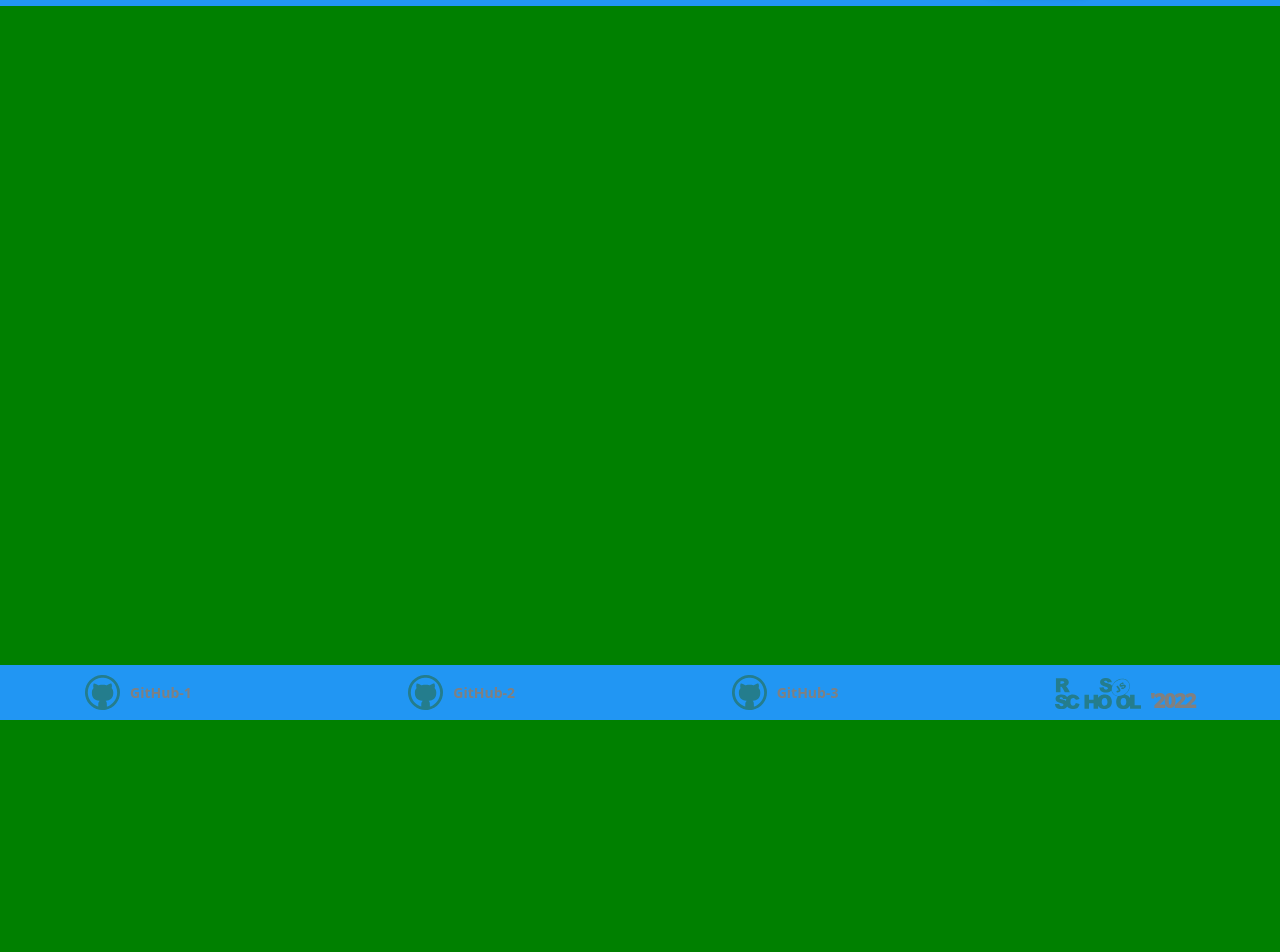
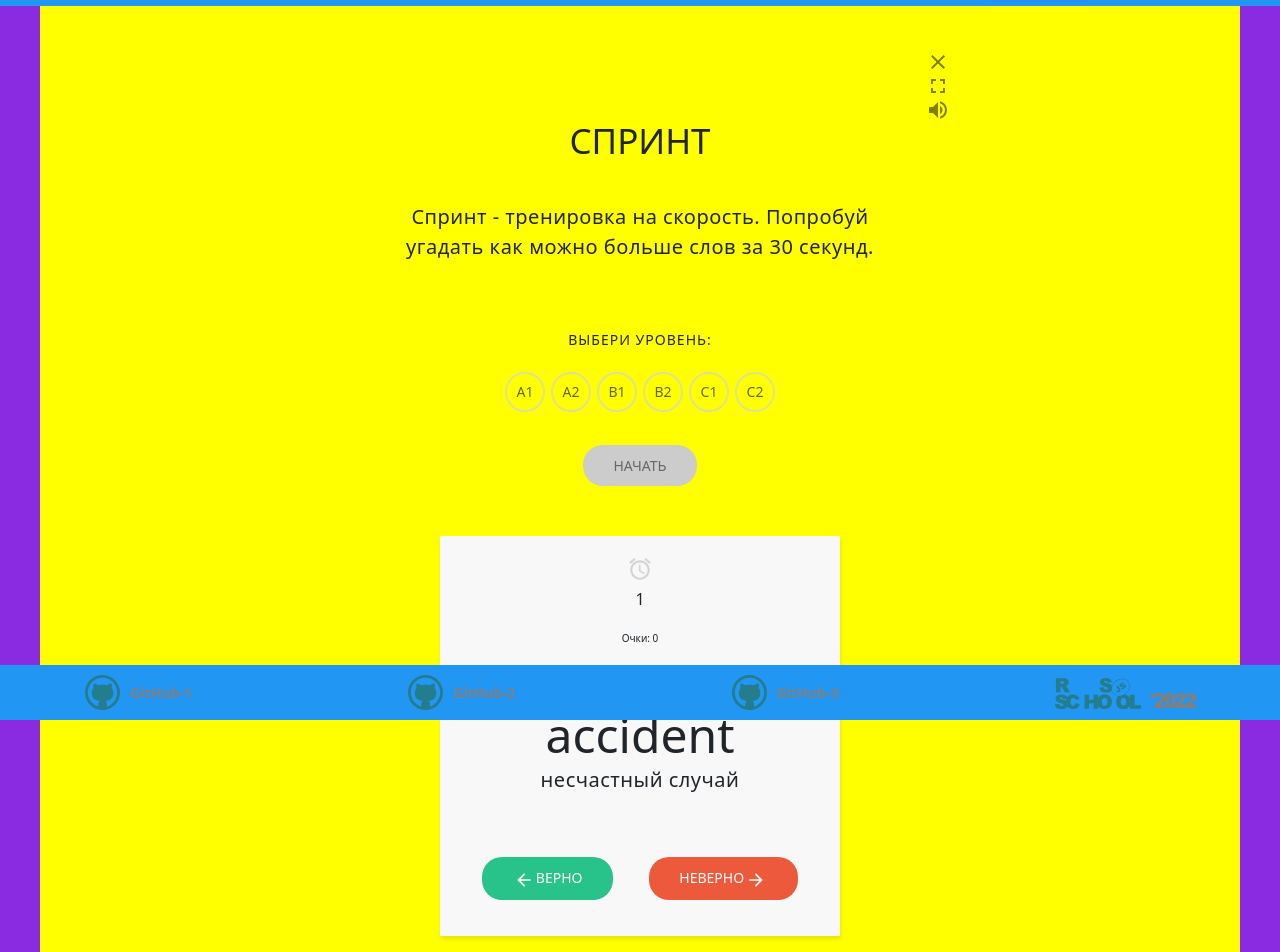
Before and after one commit to darya-kun/rslang, a React (Create React App) app in the folder rslang/: page /games/sprint in a window 1280 px wide. Shown: the part 80-1032 px from the top of the page. Before the commit the page ends 800 px from the top, so only its background shows below. Built offline with nearby package versions, Linux system fonts and the light colour scheme.

Commit message:
feat: add game settings buttons

```diff
--- a/rslang/src/components/AudiocallGame/AudiocallGame.js
+++ b/rslang/src/components/AudiocallGame/AudiocallGame.js
@@ -1,5 +1,6 @@
 import React from 'react';
 import { Link } from 'react-router-dom';
+import GameSettings from '../GameSettings/GameSettings';
 // Styles
 import './AudiocallGame.css'
 
@@ -7,6 +8,7 @@ function AudiocallGame() {
   return (
     <main className='main'>
       <section className='audiocall'>
+        <GameSettings />
         <div className='start-screen'>
           <div className='start-screen__description'>
             <h1 className='start-screen__title'>Аудиовызов</h1>
--- /dev/null
+++ b/rslang/src/components/GameSettings/GameSettings.css
@@ -0,0 +1,22 @@
+.game-settings {
+  position: absolute;
+  top: 0;
+  right: 0;
+  z-index: 100;
+}
+
+.game-settings__button {
+  opacity: 0.5;
+  top: 0;
+  right: 0;
+  transition: all .3s;
+}
+
+.game-settings__button:hover {
+  opacity: 1;
+}
+
+.game-settings__icon {
+  width: 24px;
+  height: 24px;
+}
--- /dev/null
+++ b/rslang/src/components/GameSettings/GameSettings.js
@@ -0,0 +1,30 @@
+import React from 'react';
+import { Link } from 'react-router-dom';
+// Styles
+import './GameSettings.css';
+
+const GameSettings = () => {
+  return (
+    <div className="game-settings">
+        <div className="game-settings__button">
+          <Link to='/games'>
+            <svg className="game-settings__icon" focusable="false" viewBox="0 0 24 24" aria-hidden="true">
+              <path d="M19 6.41L17.59 5 12 10.59 6.41 5 5 6.41 10.59 12 5 17.59 6.41 19 12 13.41 17.59 19 19 17.59 13.41 12z"></path>
+            </svg>
+          </Link>
+        </div>
+      <div className="game-settings__button button_fullscreen">
+        <svg className="game-settings__icon" focusable="false" viewBox="0 0 24 24" aria-hidden="true">
+          <path d="M7 14H5v5h5v-2H7v-3zm-2-4h2V7h3V5H5v5zm12 7h-3v2h5v-5h-2v3zM14 5v2h3v3h2V5h-5z"></path>
+        </svg>
+      </div>
+      <div className="game-settings__button">
+        <svg className="game-settings__icon" focusable="false" viewBox="0 0 24 24" aria-hidden="true">
+          <path d="M3 9v6h4l5 5V4L7 9H3zm13.5 3c0-1.77-1.02-3.29-2.5-4.03v8.05c1.48-.73 2.5-2.25 2.5-4.02zM14 3.23v2.06c2.89.86 5 3.54 5 6.71s-2.11 5.85-5 6.71v2.06c4.01-.91 7-4.49 7-8.77s-2.99-7.86-7-8.77z"></path>
+        </svg>
+      </div>
+    </div>
+  );
+}
+
+export default GameSettings;
--- a/rslang/src/components/SprintGame/SprintGame.css
+++ b/rslang/src/components/SprintGame/SprintGame.css
@@ -86,26 +86,24 @@
 
 /* Game */
 .sprint {
-  width: 100%;
-  /* height: 100vh; */
+  position: relative;
   display: flex;
   justify-content: center;
   align-items: center;
   flex-direction: column;
-  position: relative;
+  width: 100%;
+  /* height: 100vh; */
+  padding: 20px 10px;
 }
 
 .game {
-  width: 100%;
   display: flex;
   flex-direction: column;
-}
-
-.sprint__content {
-  display: flex;
-  align-items: center;
-  flex-direction: column;
-  margin-bottom: 30px;
+  width: 400px;
+  height: 400px;
+  padding: 20px 5px;
+  background-color: #f8f8f8;
+  box-shadow: 1px 3px 4px rgb(0 0 0 / 10%);
 }
 
 .sprint__timer {
@@ -115,7 +113,6 @@
   margin-bottom: 20px;
   font-size: 18px;
 }
-
 .timer-icon {
   display: inline-block;
   width: 26px;
@@ -123,16 +120,22 @@
   margin-bottom: 5px;
   fill: #d4d4d4;
 }
-
 .counter {
   font-size: 16px;
+}
+
+.sprint__content {
+  display: flex;
+  align-items: center;
+  flex-direction: column;
+  margin-bottom: 60px;
 }
 
 .sprint__words {
   display: flex;
   align-items: center;
   flex-direction: column;
-  margin-bottom: 30px;
+  margin-bottom: 60px;
 }
 .sprint__word_en {
   font-size: 48px;
--- /dev/null
+++ b/rslang/src/components/SprintGame/SprintGame.js
@@ -0,0 +1,77 @@
+import React from 'react';
+import { Link } from 'react-router-dom';
+import GameSettings from '../GameSettings/GameSettings';
+// Styles
+import './SprintGame.css'
+
+function SprintGame() {
+  return (
+    <main className='main'>
+      <section className='sprint'>
+        <GameSettings />
+        <div className='start-screen'>
+          <div className='start-screen__description'>
+            <h1 className='start-screen__title'>СПРИНТ</h1>
+            <p className='start-screen__text'>Спринт - тренировка на скорость. Попробуй угадать как можно больше слов за 30 секунд.</p>
+          </div>
+          <div className='start-screen__game-start'>
+            <h3 className='start-screen__title_level'>Выбери уровень:</h3>
+            <div className='level-buttons'>
+              <div className='level-button' role='button' tabindex='0'>A1</div>
+              <div className='level-button' role='button' tabindex='0'>A2</div>
+              <div className='level-button' role='button' tabindex='0'>B1</div>
+              <div className='level-button' role='button' tabindex='0'>B2</div>
+              <div className='level-button' role='button' tabindex='0'>C1</div>
+              <div className='level-button' role='button' tabindex='0'>C2</div>
+            </div>
+            <Link to='/sprint'>
+              <button className='start-screen__button' type='button' disabled>Начать</button>
+            </Link>
+          </div>
+        </div>
+        <div className='game'>
+          <div className='sprint__content'>
+            <div className='sprint__timer'>
+              <svg className='timer-icon' focusable='false' viewBox='0 0 24 24' aria-hidden='true'>
+                <path d='M22 5.7l-4.6-3.9-1.3 1.5 4.6 3.9L22 5.7zM7.9 3.4L6.6 1.9 2 5.7l1.3 1.5 4.6-3.8zM12.5 8H11v6l4.7 2.9.8-1.2-4-2.4V8zM12 4c-5 0-9 4-9 9s4 9 9 9 9-4 9-9-4-9-9-9zm0 16c-3.9 0-7-3.1-7-7s3.1-7 7-7 7 3.1 7 7-3.1 7-7 7z'></path>
+              </svg>
+              <span className='counter'>1</span>
+            </div>
+            <div className='sprint__stat'>
+              <div className='sprint__score'>Очки: 0</div>
+            </div>
+          </div>
+
+          <div className='sprint__words'>
+            <h2 className='sprint__word sprint__word_en'>accident</h2>
+            <h3 className='sprint__word sprint__word_ru'>несчастный случай</h3>
+          </div>
+
+          <div className='sprint__buttons'>
+            <button className='sprint__button sprint__button-true' type='button' id='0'>
+              <span>
+              <svg class="sprint__button-icon" focusable="false" viewBox="0 0 24 24" aria-hidden="true">
+                <path d="M20 11H7.83l5.59-5.59L12 4l-8 8 8 8 1.41-1.41L7.83 13H20v-2z"></path>
+              </svg>
+              </span>
+              ВЕРНО
+            </button>
+            <button className='sprint__button sprint__button-false' type='button' id='1'>
+              <span>
+                НЕВЕРНО
+                <span>
+                <svg class="sprint__button-icon" focusable="false" viewBox="0 0 24 24" aria-hidden="true">
+                  <path d="M12 4l-1.41 1.41L16.17 11H4v2h12.17l-5.58 5.59L12 20l8-8z"></path>
+                </svg>
+                </span>
+              </span>
+
+            </button>
+          </div>
+        </div>
+      </section>
+    </main>
+  )
+}
+
+export default SprintGame;
```
